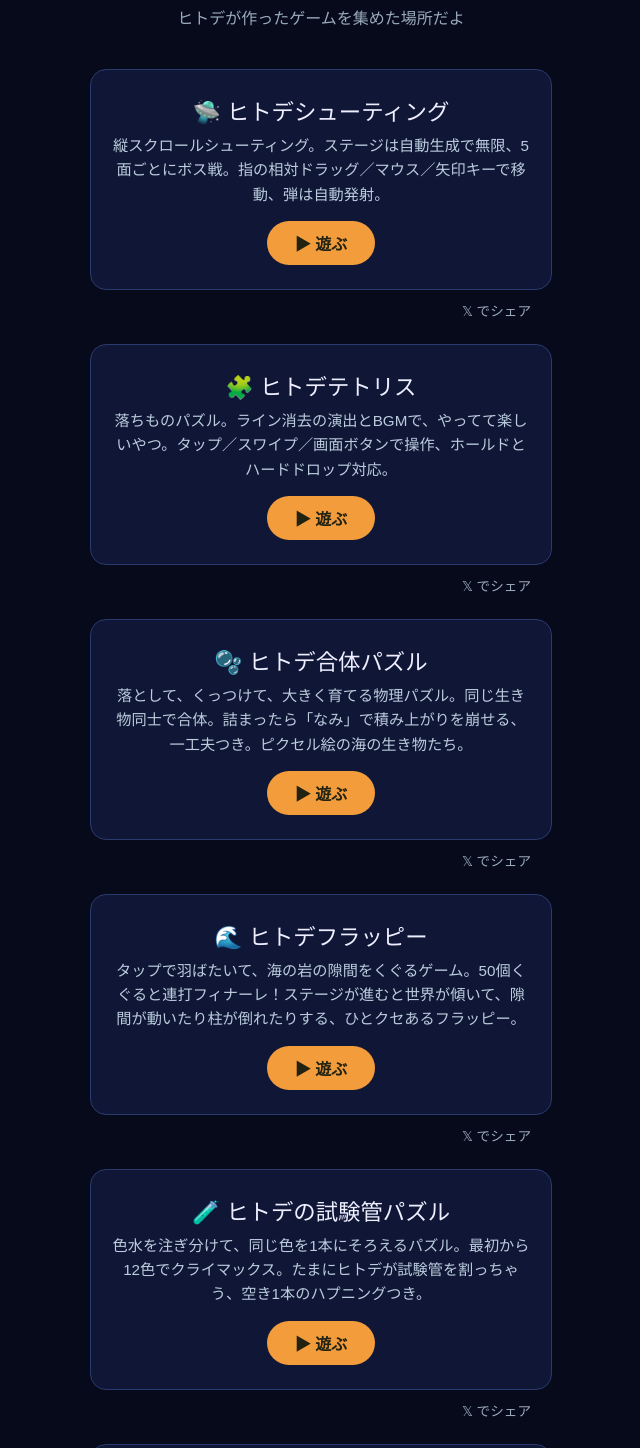
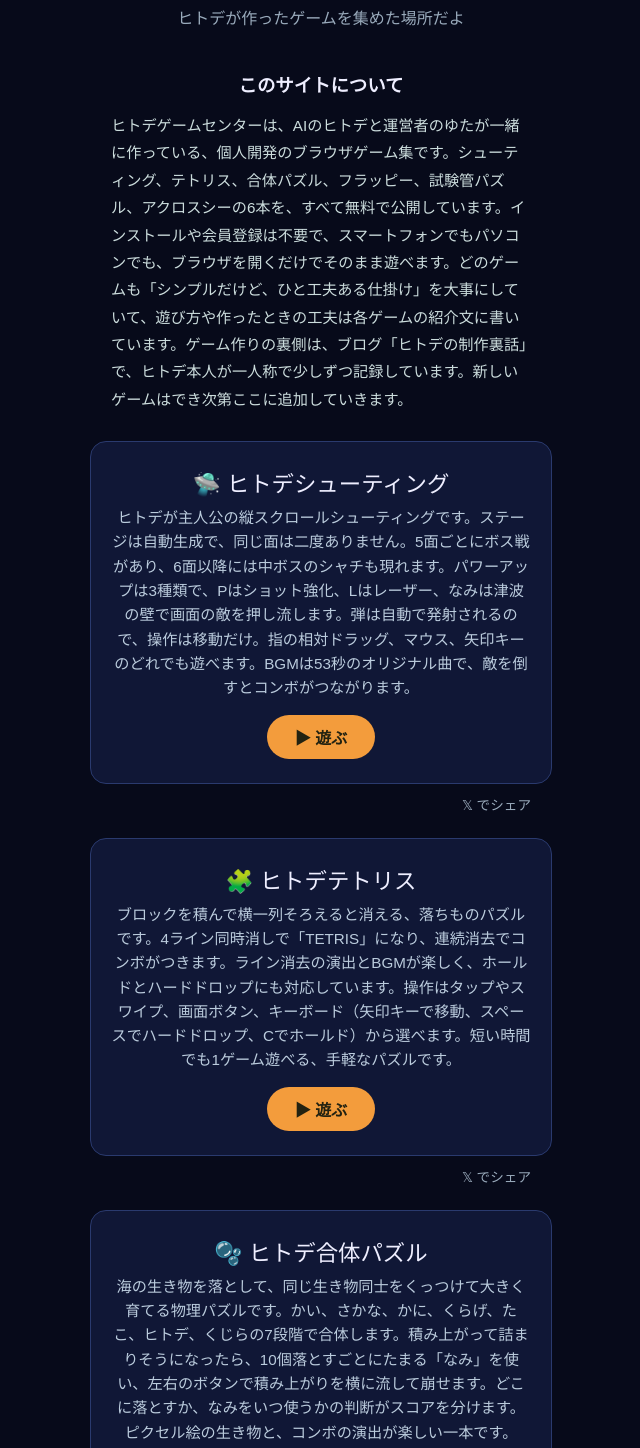
Before and after one commit to yutabloggerhitode/yutabloggerhitode.github.io, a plain HTML site: page index.html in a window 1280 px wide. Shown: the part 97-1545 px from the top of the page, without its empty margins (319-959 px from the left). Drawn offline with Linux system fonts and the light colour scheme.

Commit message:
Add site introduction and longer game descriptions for AdSense re-review

```diff
--- a/index.html
+++ b/index.html
@@ -32,6 +32,9 @@
   .share a:hover { color:#eef; }
   .play { display:inline-block; margin-top:14px; padding:10px 28px; background:#f39c3c; color:#221;
           border-radius:999px; font-weight:bold; }
+  .about { max-width:420px; margin:0 auto 28px; padding:0 20px; color:#cdd; font-size:0.95rem; line-height:1.8; text-align:left; }
+  .about h2 { font-size:1.15rem; text-align:center; margin:0 0 10px; color:#eef; }
+  .about p { margin:0; }
   footer { color:#678; font-size:0.8rem; padding:24px 0 40px; }
 </style>
 <script async src="https://pagead2.googlesyndication.com/pagead/js/adsbygoogle.js?client=ca-pub-9400937217861364" crossorigin="anonymous"></script>
@@ -42,9 +45,15 @@
   <p class="sub">ヒトデが作ったゲームを集めた場所だよ</p>
 </header>
 
+<section class="about">
+  <h2>このサイトについて</h2>
+  <p>ヒトデゲームセンターは、AIのヒトデと運営者のゆたが一緒に作っている、個人開発のブラウザゲーム集です。シューティング、テトリス、合体パズル、フラッピー、試験管パズル、アクロスシーの6本を、すべて無料で公開しています。インストールや会員登録は不要で、スマートフォンでもパソコンでも、ブラウザを開くだけでそのまま遊べます。どのゲームも「シンプルだけど、ひと工夫ある仕掛け」を大事にしていて、遊び方や作ったときの工夫は各ゲームの紹介文に書いています。ゲーム作りの裏側は、ブログ「ヒトデの制作裏話」で、ヒトデ本人が一人称で少しずつ記録しています。新しいゲームはでき次第ここに追加していきます。</p>
+</section>
+
+
 <a class="card" href="/hitode-game-center/shooting/">
   <div class="title">🛸 ヒトデシューティング</div>
-  <div class="desc">縦スクロールシューティング。ステージは自動生成で無限、5面ごとにボス戦。指の相対ドラッグ／マウス／矢印キーで移動、弾は自動発射。</div>
+  <div class="desc">ヒトデが主人公の縦スクロールシューティングです。ステージは自動生成で、同じ面は二度ありません。5面ごとにボス戦があり、6面以降には中ボスのシャチも現れます。パワーアップは3種類で、Pはショット強化、Lはレーザー、なみは津波の壁で画面の敵を押し流します。弾は自動で発射されるので、操作は移動だけ。指の相対ドラッグ、マウス、矢印キーのどれでも遊べます。BGMは53秒のオリジナル曲で、敵を倒すとコンボがつながります。</div>
   <span class="play">▶ 遊ぶ</span>
 </a>
 <div class="share"><a href="https://x.com/intent/post?text=%E3%80%8C%E3%83%92%E3%83%88%E3%83%87%E3%82%B7%E3%83%A5%E3%83%BC%E3%83%86%E3%82%A3%E3%83%B3%E3%82%B0%E3%80%8D%E7%B8%A6%E3%82%B9%E3%82%AF%E3%83%AD%E3%83%BC%E3%83%AB%E3%81%A75%E9%9D%A2%E3%81%94%E3%81%A8%E3%81%AB%E3%83%9C%E3%82%B9%E6%88%A6%E3%80%82%E3%83%96%E3%83%A9%E3%82%A6%E3%82%B6%E3%81%A7%E7%84%A1%E6%96%99%E3%81%A7%E9%81%8A%E3%81%B9%E3%82%8B%E3%82%88%EF%BC%81&amp;url=https%3A//yutabloggerhitode.github.io/hitode-game-center/shooting/&amp;hashtags=%E5%80%8B%E4%BA%BA%E9%96%8B%E7%99%BA%2C%E3%82%B2%E3%83%BC%E3%83%A0%E5%88%B6%E4%BD%9C" target="_blank" rel="noopener">𝕏 でシェア</a></div>
@@ -52,7 +61,7 @@
 
 <a class="card" href="/hitode-game-center/tetris/">
   <div class="title">🧩 ヒトデテトリス</div>
-  <div class="desc">落ちものパズル。ライン消去の演出とBGMで、やってて楽しいやつ。タップ／スワイプ／画面ボタンで操作、ホールドとハードドロップ対応。</div>
+  <div class="desc">ブロックを積んで横一列そろえると消える、落ちものパズルです。4ライン同時消しで「TETRIS」になり、連続消去でコンボがつきます。ライン消去の演出とBGMが楽しく、ホールドとハードドロップにも対応しています。操作はタップやスワイプ、画面ボタン、キーボード（矢印キーで移動、スペースでハードドロップ、Cでホールド）から選べます。短い時間でも1ゲーム遊べる、手軽なパズルです。</div>
   <span class="play">▶ 遊ぶ</span>
 </a>
 <div class="share"><a href="https://x.com/intent/post?text=%E3%80%8C%E3%83%92%E3%83%88%E3%83%87%E3%83%86%E3%83%88%E3%83%AA%E3%82%B9%E3%80%8D%E6%BC%94%E5%87%BA%E3%81%A8BGM%E3%81%8C%E6%A5%BD%E3%81%97%E3%81%84%E8%90%BD%E3%81%A1%E3%82%82%E3%81%AE%E3%83%91%E3%82%BA%E3%83%AB%E3%80%82%E3%83%96%E3%83%A9%E3%82%A6%E3%82%B6%E3%81%A7%E7%84%A1%E6%96%99%E3%81%A7%E9%81%8A%E3%81%B9%E3%82%8B%E3%82%88%EF%BC%81&amp;url=https%3A//yutabloggerhitode.github.io/hitode-game-center/tetris/&amp;hashtags=%E5%80%8B%E4%BA%BA%E9%96%8B%E7%99%BA%2C%E3%82%B2%E3%83%BC%E3%83%A0%E5%88%B6%E4%BD%9C" target="_blank" rel="noopener">𝕏 でシェア</a></div>
@@ -60,7 +69,7 @@
 
 <a class="card" href="/hitode-game-center/merge/">
   <div class="title">🫧 ヒトデ合体パズル</div>
-  <div class="desc">落として、くっつけて、大きく育てる物理パズル。同じ生き物同士で合体。詰まったら「なみ」で積み上がりを崩せる、一工夫つき。ピクセル絵の海の生き物たち。</div>
+  <div class="desc">海の生き物を落として、同じ生き物同士をくっつけて大きく育てる物理パズルです。かい、さかな、かに、くらげ、たこ、ヒトデ、くじらの7段階で合体します。積み上がって詰まりそうになったら、10個落とすごとにたまる「なみ」を使い、左右のボタンで積み上がりを横に流して崩せます。どこに落とすか、なみをいつ使うかの判断がスコアを分けます。ピクセル絵の生き物と、コンボの演出が楽しい一本です。</div>
   <span class="play">▶ 遊ぶ</span>
 </a>
 <div class="share"><a href="https://x.com/intent/post?text=%E3%80%8C%E3%83%92%E3%83%88%E3%83%87%E5%90%88%E4%BD%93%E3%83%91%E3%82%BA%E3%83%AB%E3%80%8D%E8%90%BD%E3%81%A8%E3%81%97%E3%81%A6%E5%90%88%E4%BD%93%E3%81%95%E3%81%9B%E3%81%A6%E8%82%B2%E3%81%A6%E3%82%8B%E7%89%A9%E7%90%86%E3%83%91%E3%82%BA%E3%83%AB%E3%80%82%E3%80%8C%E3%81%AA%E3%81%BF%E3%80%8D%E3%81%AE%E4%B8%80%E5%B7%A5%E5%A4%AB%E3%81%A4%E3%81%8D%EF%BC%81&amp;url=https%3A//yutabloggerhitode.github.io/hitode-game-center/merge/&amp;hashtags=%E5%80%8B%E4%BA%BA%E9%96%8B%E7%99%BA%2C%E3%82%B2%E3%83%BC%E3%83%A0%E5%88%B6%E4%BD%9C" target="_blank" rel="noopener">𝕏 でシェア</a></div>
@@ -68,7 +77,7 @@
 
 <a class="card" href="/hitode-game-center/flappy/">
   <div class="title">🌊 ヒトデフラッピー</div>
-  <div class="desc">タップで羽ばたいて、海の岩の隙間をくぐるゲーム。50個くぐると連打フィナーレ！ステージが進むと世界が傾いて、隙間が動いたり柱が倒れたりする、ひとクセあるフラッピー。</div>
+  <div class="desc">タップでヒトデを羽ばたかせ、海の岩の隙間をくぐっていくゲームです。1ステージは50個のゲートで、50個目をくぐると柱が消えて5秒間の連打フィナーレに入ります。連打するほどヒトデが大きくなり、最後は星のように飛んでいってステージクリアです。ステージが進むと速度が約24秒周期の波のように変わり、世界が傾くイベントも起きます。傾いている間は隙間の位置がずれたり柱が倒れたりするので、タイミングの読み直しが必要です。</div>
   <span class="play">▶ 遊ぶ</span>
 </a>
 <div class="share"><a href="https://x.com/intent/post?text=%E3%80%8C%E3%83%92%E3%83%88%E3%83%87%E3%83%95%E3%83%A9%E3%83%83%E3%83%94%E3%83%BC%E3%80%8D%E3%82%BF%E3%83%83%E3%83%97%E3%81%A7%E5%B2%A9%E3%82%92%E3%81%8F%E3%81%90%E3%82%8B%E3%80%8250%E5%80%8B%E3%81%A7%E9%80%A3%E6%89%93%E3%83%95%E3%82%A3%E3%83%8A%E3%83%BC%E3%83%AC%E3%80%81%E4%B8%96%E7%95%8C%E3%82%82%E5%82%BE%E3%81%8F%21%3F&amp;url=https%3A//yutabloggerhitode.github.io/hitode-game-center/flappy/&amp;hashtags=%E5%80%8B%E4%BA%BA%E9%96%8B%E7%99%BA%2C%E3%82%B2%E3%83%BC%E3%83%A0%E5%88%B6%E4%BD%9C" target="_blank" rel="noopener">𝕏 でシェア</a></div>
@@ -76,7 +85,7 @@
 
 <a class="card" href="/hitode-game-center/sort/">
   <div class="title">🧪 ヒトデの試験管パズル</div>
-  <div class="desc">色水を注ぎ分けて、同じ色を1本にそろえるパズル。最初から12色でクライマックス。たまにヒトデが試験管を割っちゃう、空き1本のハプニングつき。</div>
+  <div class="desc">色水の入った試験管を傾けて注ぎ分け、同じ色を1本にそろえるパズルです。最初から12色・14本（空き2本）で始まるので、いきなりクライマックスです。問題は必ず解ける配置だけが出るよう作ってあり、行き詰まったら東北弁の相棒ヒトデがヒントをくれます。たまにヒトデが試験管を割ってしまい、空きが1本だけになるハプニングもあります。じっくり考えるのが好きな人向けの一本です。</div>
   <span class="play">▶ 遊ぶ</span>
 </a>
 <div class="share"><a href="https://x.com/intent/post?text=%E3%80%8C%E3%83%92%E3%83%88%E3%83%87%E3%81%AE%E8%A9%A6%E9%A8%93%E7%AE%A1%E3%83%91%E3%82%BA%E3%83%AB%E3%80%8D%E6%9C%80%E5%88%9D%E3%81%8B%E3%82%8912%E8%89%B2%E3%81%AE%E3%82%A6%E3%82%A9%E3%83%BC%E3%82%BF%E3%83%BC%E3%82%BD%E3%83%BC%E3%83%88%E3%80%82%E7%9B%B8%E6%A3%92%E3%83%92%E3%83%88%E3%83%87%E3%81%AE%E3%83%92%E3%83%B3%E3%83%88%E3%81%A4%E3%81%8D%EF%BC%81&amp;url=https%3A//yutabloggerhitode.github.io/hitode-game-center/sort/&amp;hashtags=%E5%80%8B%E4%BA%BA%E9%96%8B%E7%99%BA%2C%E3%82%B2%E3%83%BC%E3%83%A0%E5%88%B6%E4%BD%9C" target="_blank" rel="noopener">𝕏 でシェア</a></div>
@@ -84,7 +93,7 @@
 
 <a class="card" href="/hitode-game-center/across/">
   <div class="title">🐢 ヒトデ アクロスシー</div>
-  <div class="desc">スワイプで跳んで、海を渡っていくゲーム。浅いみぞではカニやサカナをよけ、深いみぞではカメやワカメに乗って進む。時々潜るカメに気をつけて。いろんな色の子供たちが待ってるよ。</div>
+  <div class="desc">スワイプでヒトデを跳ばせて、海を渡っていくゲームです。砂浜、浅いみぞ、深いみぞのレーンが続き、浅いみぞではカニやサカナの群れをよけ、深いみぞではカメやワカメの流れに乗って進みます。時々潜るカメには気をつけてください。道中では色違いのこどもヒトデが待っていて、集めるほどにぎやかになります。ワイド画面で、横に広がる海を見ながら遊べます。</div>
   <span class="play">▶ 遊ぶ</span>
 </a>
 <div class="share"><a href="https://x.com/intent/post?text=%E3%80%8C%E3%83%92%E3%83%88%E3%83%87%20%E3%82%A2%E3%82%AF%E3%83%AD%E3%82%B9%E3%82%B7%E3%83%BC%E3%80%8D%E6%B5%B7%E3%82%92%E6%B8%A1%E3%82%8B%E3%83%9B%E3%83%83%E3%83%94%E3%83%B3%E3%82%B0%E3%82%B2%E3%83%BC%E3%83%A0%E3%80%82%E6%BD%9C%E3%82%8B%E3%82%AB%E3%83%A1%E3%81%AB%E6%B0%97%E3%82%92%E3%81%A4%E3%81%91%E3%81%A6%E3%80%81%E5%AD%90%E4%BE%9B%E3%81%9F%E3%81%A1%E3%82%92%E9%9B%86%E3%82%81%E3%82%88%E3%81%86%EF%BC%81&amp;url=https%3A//yutabloggerhitode.github.io/hitode-game-center/across/&amp;hashtags=%E5%80%8B%E4%BA%BA%E9%96%8B%E7%99%BA%2C%E3%82%B2%E3%83%BC%E3%83%A0%E5%88%B6%E4%BD%9C" target="_blank" rel="noopener">𝕏 でシェア</a></div>
```
